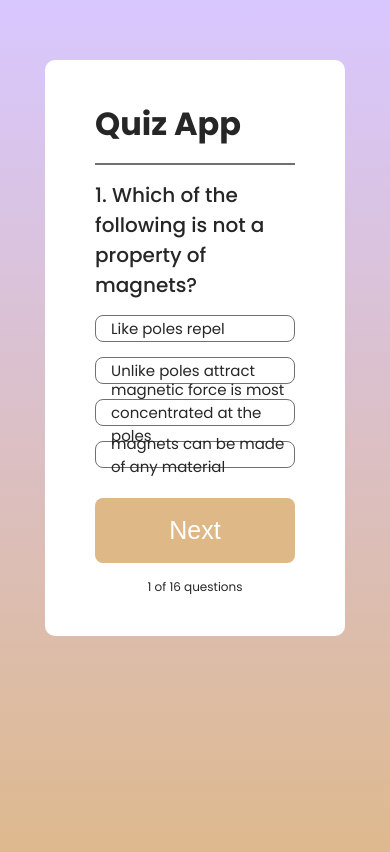
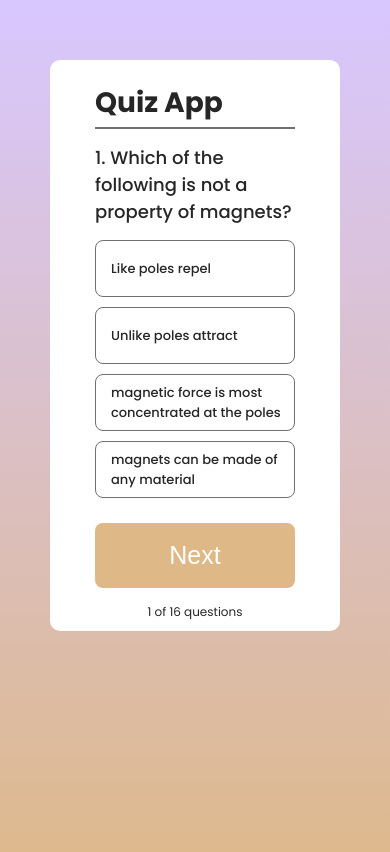
Before and after one commit to Skidrow65/QuizApp, a React (Vite) app: page / in a window 390 px wide. Shown: the top 852 px of the page. Built offline with nearby package versions, Linux system fonts and the light colour scheme.

Commit message:
Update Quiz.css

```diff
--- a/src/Components/Quiz/Quiz.css
+++ b/src/Components/Quiz/Quiz.css
@@ -14,6 +14,12 @@
     height: 2px;
     border: none;
     background: #707070;
+}
+.container h1 {
+    font-size: 28px;
+    font-weight: 700;
+    margin-top: 12px;
+    margin-bottom: -12px;
 }
 .container h2{
     font-size: 20px;
@@ -32,8 +38,8 @@
 }
 .container button{
     margin: auto;
-    width: 200px;
-    height: 65px;
+    width: 150px;
+    height: 55px;
     background: burlywood;
     color: #fff;
     font-size: 25px;
@@ -67,7 +73,7 @@
         flex-direction: column;
         gap: 15px;
         border-radius: 10px;
-        padding: 40px 50px;
+        padding: 10px 45px;
     }
     .container hr{
         height: 2px;
@@ -75,19 +81,20 @@
         background: #707070;
     }
     .container h2{
-        font-size: 20px;
+        font-size: 18px;
         font-weight: 500;
     }
-    .container ul li{
+    .container ul li {
         display: flex;
         align-items: center;
-        height: 25px;
+        height: 55px;
         border-radius: 8px;
         padding-left: 15px;
         border: 1px solid #707070;
-        margin-bottom: 15px;
-        font-size: 15px;
+        margin-bottom: 10px;
+        font-size: 13px;
         cursor: pointer;
+        font-weight: 500;
     }
     .container button{
         margin: auto;
```
